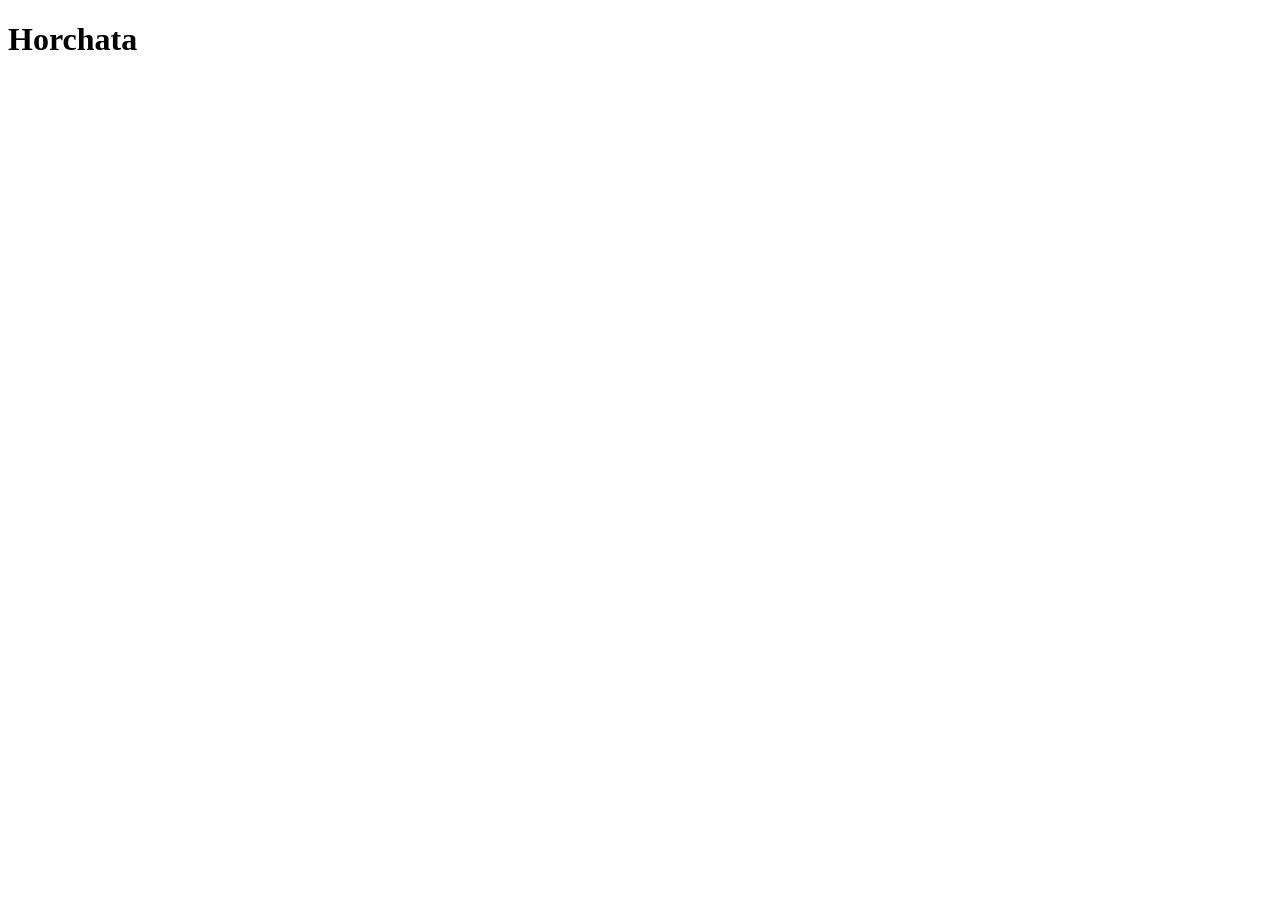
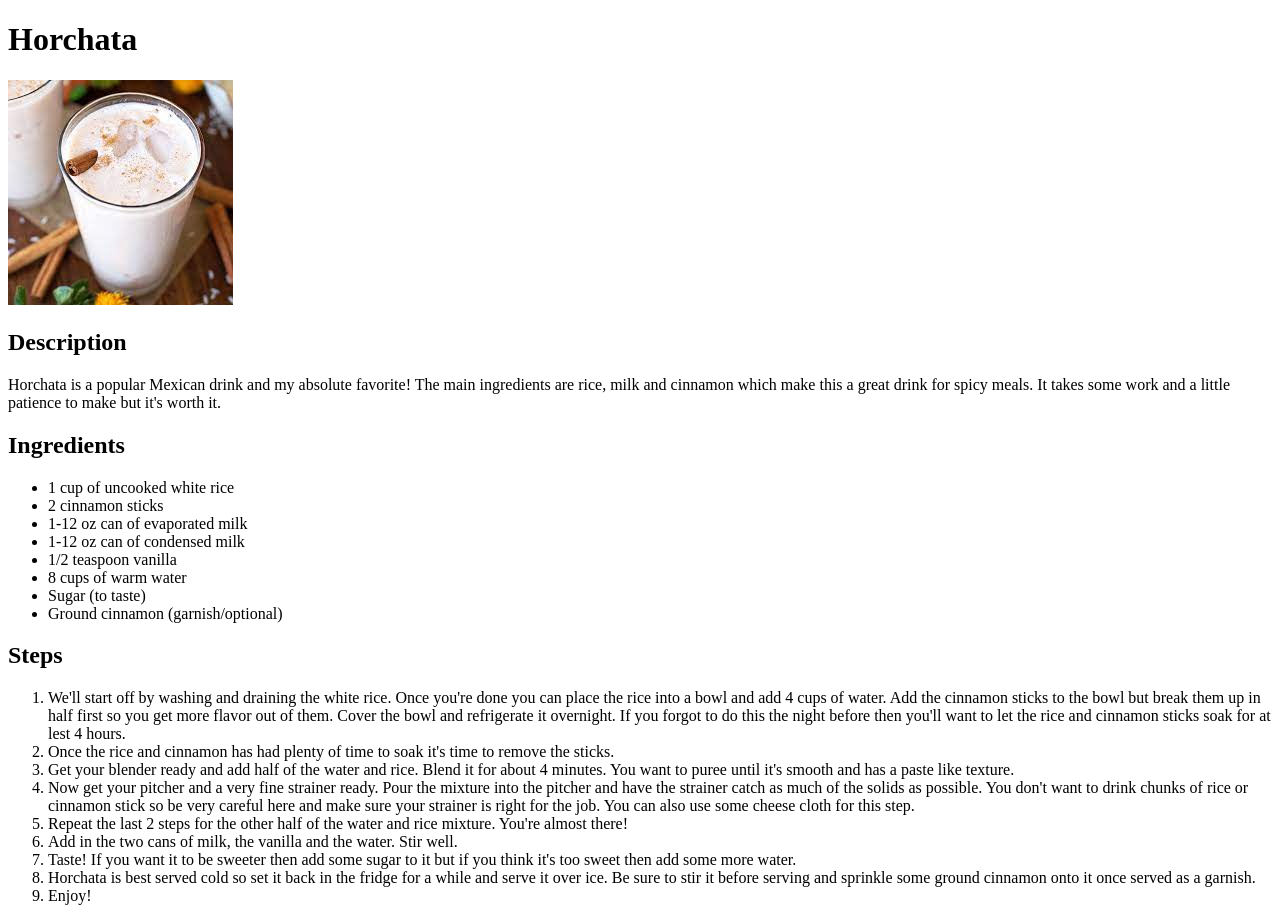
Before and after one commit to Weskeros/odin-recipes, a plain HTML site: page recipes/horchata.html in a window 1280 px wide. Before the commit the page ends 800 px from the top, so only its background shows below. Drawn offline with Linux system fonts and the light colour scheme.

Commit message:
Completed horchata.html

```diff
--- a/recipes/horchata.html
+++ b/recipes/horchata.html
@@ -6,5 +6,40 @@
 </head>
 <body>
     <h1>Horchata</h1>
+    <img src="images/horchata.jpeg" alt="A glass of Horchata">
+    <h2>Description</h2>
+    <p>Horchata is a popular Mexican drink and my absolute favorite! The main ingredients
+        are rice, milk and cinnamon which make this a great drink for spicy meals.
+        It takes some work and a little patience to make but it's worth it.</p>
+    <h2>Ingredients</h2>
+    <ul>
+        <li>1 cup of uncooked white rice</li>
+        <li>2 cinnamon sticks</li>
+        <li>1-12 oz can of evaporated milk</li>
+        <li>1-12 oz can of condensed milk</li>
+        <li>1/2 teaspoon vanilla</li>
+        <li>8 cups of warm water</li>
+        <li>Sugar (to taste)</li>
+        <li>Ground cinnamon (garnish/optional)</li>
+    </ul>
+    <h2>Steps</h2>
+    <ol>
+        <li>We'll start off by washing and draining the white rice. Once you're done
+            you can place the rice into a bowl and add 4 cups of water. Add the cinnamon
+            sticks to the bowl but break them up in half first so you get more flavor out
+            of them. Cover the bowl and refrigerate it overnight. If you forgot to do this
+            the night before then you'll want to let the rice and cinnamon sticks soak for at
+            lest 4 hours.</li>
+        <li>Once the rice and cinnamon has had plenty of time to soak it's time to remove
+            the sticks.</li>
+        <li>Get your blender ready and add half of the water and rice. Blend it for about
+            4 minutes. You want to puree until it's smooth and has a paste like texture.</li>
+        <li>Now get your pitcher and a very fine strainer ready. Pour the mixture into the pitcher and have the strainer catch as much of the solids as possible. You don't want to drink chunks of rice or cinnamon stick so be very careful here and make sure your strainer is right for the job. You can also use some cheese cloth for this step.</li>
+        <li>Repeat the last 2 steps for the other half of the water and rice mixture. You're almost there!</li>
+        <li>Add in the two cans of milk, the vanilla and the water. Stir well.</li>
+        <li>Taste! If you want it to be sweeter then add some sugar to it but if you think it's too sweet then add some more water.</li>
+        <li>Horchata is best served cold so set it back in the fridge for a while and serve it over ice. Be sure to stir it before serving and sprinkle some ground cinnamon onto it once served as a garnish.</li>
+        <li>Enjoy!</li>
+    </ol>
 </body>
 </html>
```
